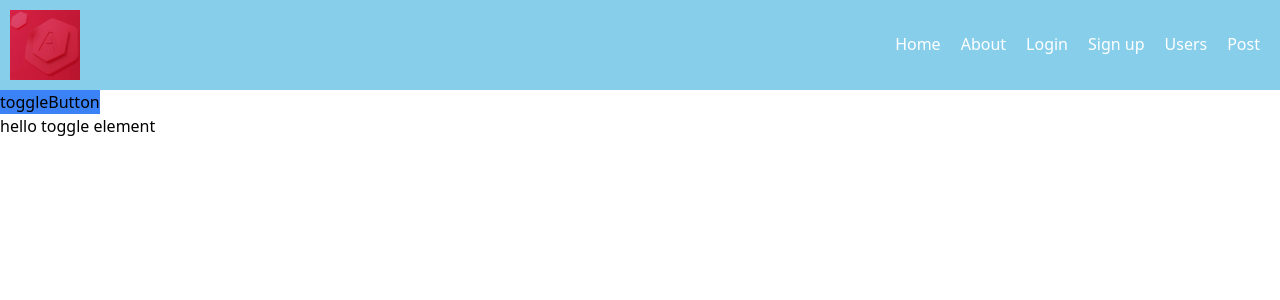
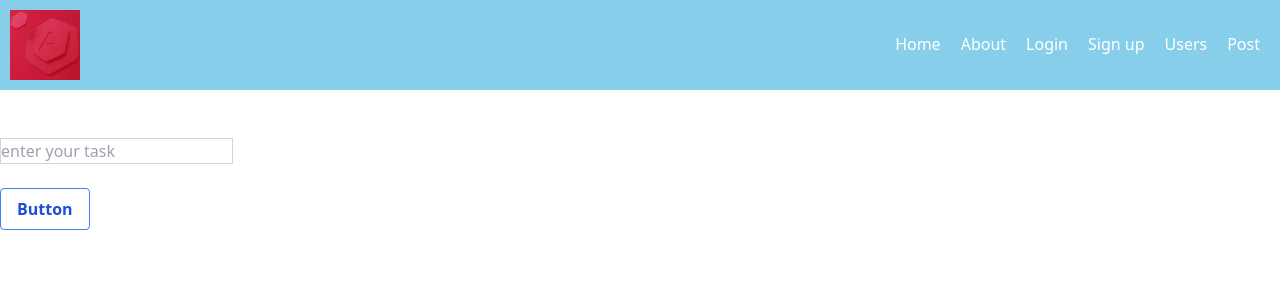
Before and after one commit to haidarali2017/angular14auth, an Angular app: page / in a window 1280 px wide. Shown: the top 300 px of the page. Built offline with nearby package versions, Linux system fonts and the light colour scheme.

Commit message:
to do listt

```diff
--- a/src/app/practice/functiondelcation/functiondelcation.component.html
+++ b/src/app/practice/functiondelcation/functiondelcation.component.html
@@ -67,7 +67,27 @@
 
 <!-- toggle element -->
 
-<button (click)="toggleButton()" class="bg-blue-500">toggleButton </button>
+<!-- <button (click)="toggleButton()" class="bg-blue-500">toggleButton </button>
 <div *ngIf="displayToggle">
   <h1>hello toggle element </h1>
 </div>
+  -->
+
+  <!-- to do task  -->
+  <br><br>
+  <input type="text" class="border border-gray-300" placeholder="enter your task" #task >
+
+  <br><br>
+  <button (click)="addTask(task.value)" class="bg-transparent hover:bg-blue-500 text-blue-700
+  font-semibold hover:text-white py-2 px-4 border border-blue-500 hover:border-transparent rounded">
+    Button
+  </button>
+
+  <ul *ngFor="let item of list">
+    <li>{{item.name}}
+      <button (click)="removeTask(item.id)"  class="border border-gray-300"  >
+        remove
+      </button>
+
+    </li>
+  </ul>
--- a/src/app/practice/functiondelcation/functiondelcation.component.ts
+++ b/src/app/practice/functiondelcation/functiondelcation.component.ts
@@ -99,4 +99,16 @@ export class FunctiondelcationComponent implements OnInit {
     // alert(3);
     this.displayToggle=!this.displayToggle;
   }
+
+  // add task
+  list:any[]=[];
+  addTask(item:string){
+    // console.warn(item);
+    this.list.push({id:this.list.length,name:item});
+    console.warn(this.list);
+  }
+  removeTask(id:number){
+   console.warn(id);
+   this.list=this.list.filter(item=>item.id !==id);
+  }
 }
```
